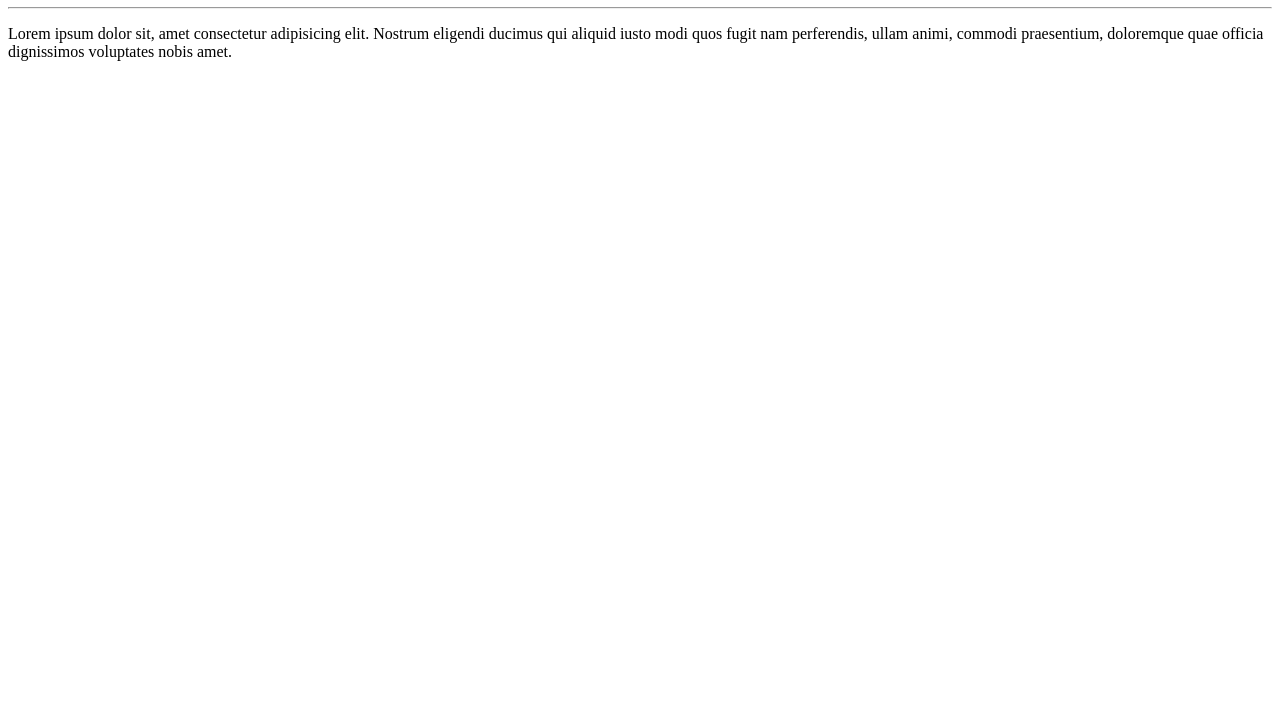
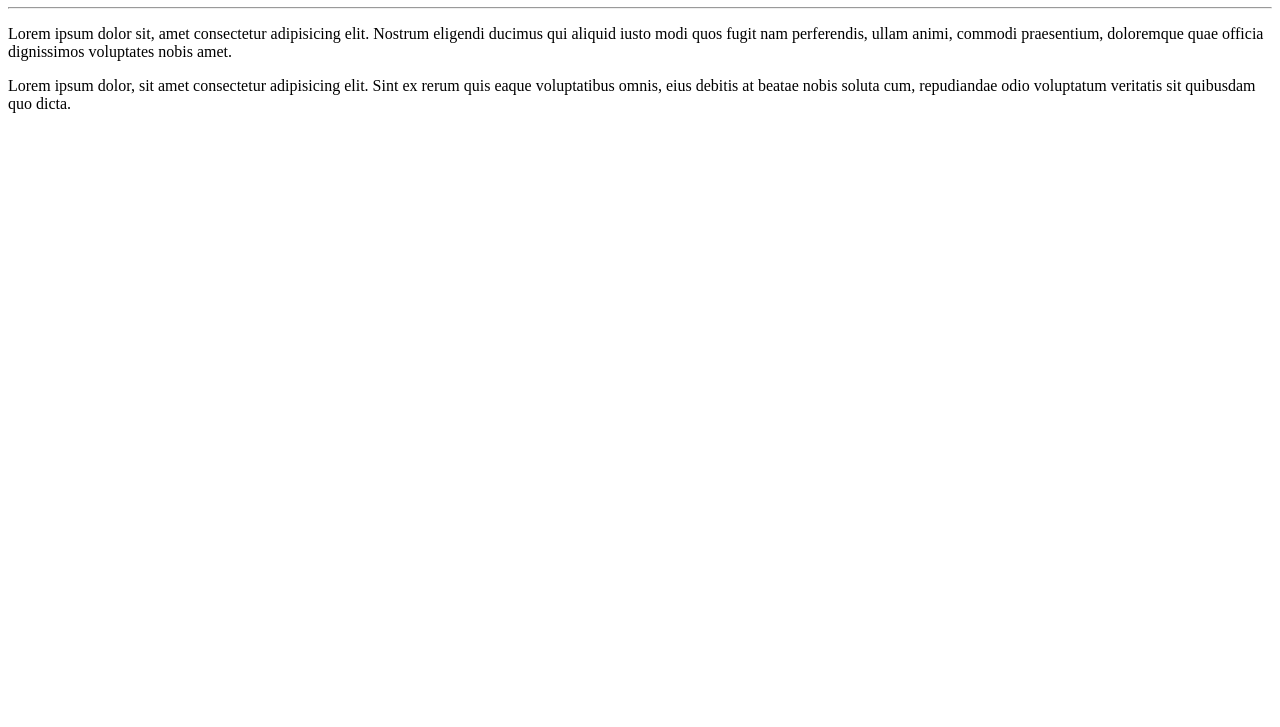
Before and after one commit to Erisson10/Ola-Mundo, a plain HTML site: page site-exemplo/index.html in a window 1280 px wide. Shown: the part 73-800 px from the top of the page. Drawn offline with Linux system fonts and the light colour scheme.

Commit message:
adicionei um parágrafo

```diff
--- a/site-exemplo/index.html
+++ b/site-exemplo/index.html
@@ -9,5 +9,6 @@
     <h1>Olá, Mundo!</h1>
     <hr>
     <p>Lorem ipsum dolor sit, amet consectetur adipisicing elit. Nostrum eligendi ducimus qui aliquid iusto modi quos fugit nam perferendis, ullam animi, commodi praesentium, doloremque quae officia dignissimos voluptates nobis amet.</p>
+    <p>Lorem ipsum dolor, sit amet consectetur adipisicing elit. Sint ex rerum quis eaque voluptatibus omnis, eius debitis at beatae nobis soluta cum, repudiandae odio voluptatum veritatis sit quibusdam quo dicta.</p>
 </body>
 </html>
```
